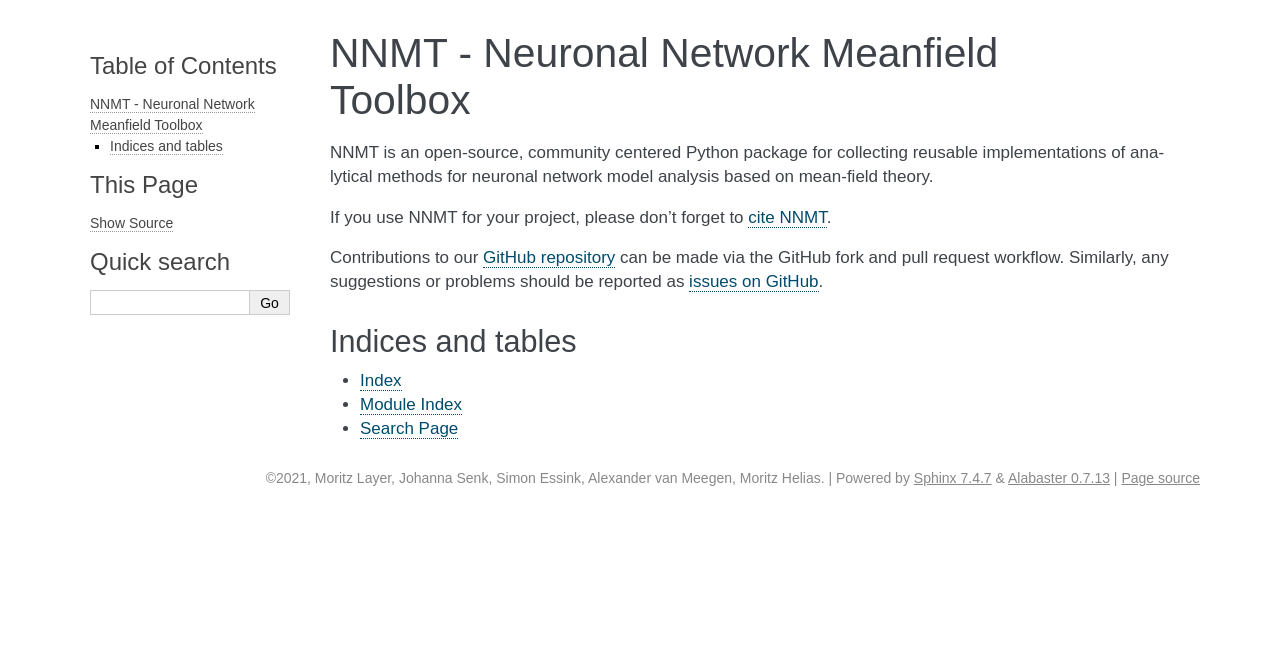
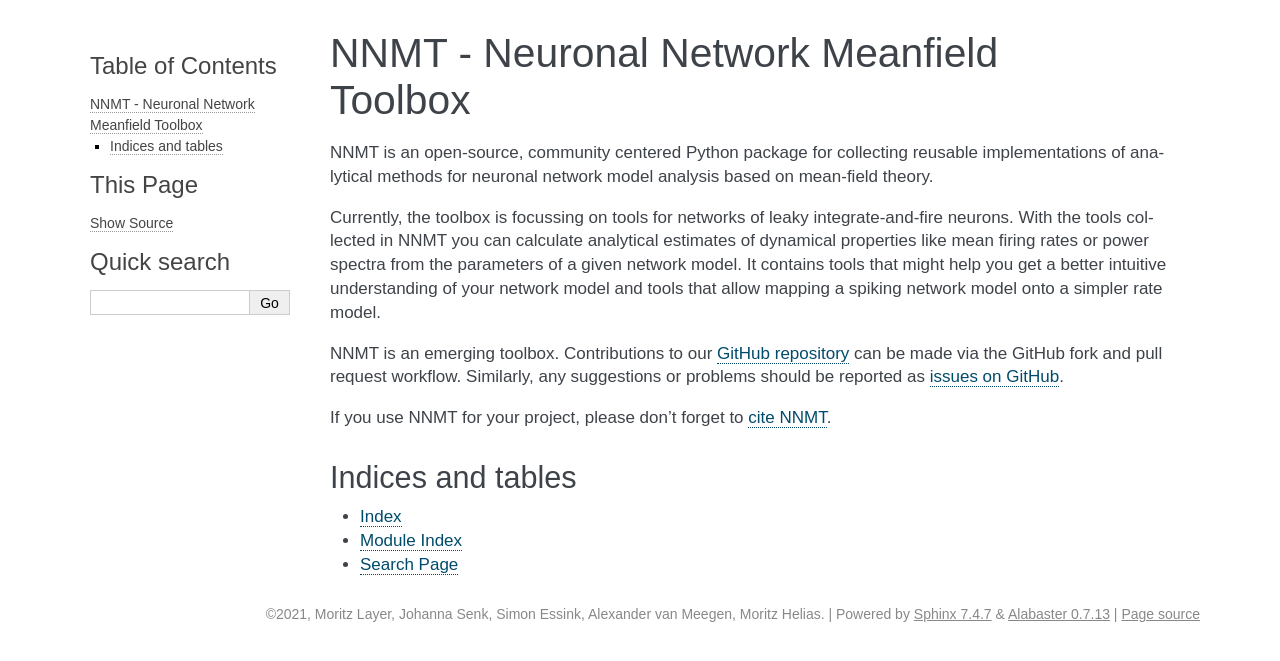
Before and after one commit to INM-6/nnmt, a Sphinx documentation site: the page built from docs/source/index.rst, in a window 1280 px wide. Shown: the top 661 px of the page. Built offline with Sphinx 7.4.7, drawn with Linux system fonts in a browser that asks for light colours; formulas are drawn with MathJax 3; pages that are not in the unit, such as notebooks, are missing from menus.

Commit message:
Work on welcome page

```diff
--- a/docs/source/index.rst
+++ b/docs/source/index.rst
@@ -24,13 +24,20 @@ NNMT is an open-source, community centered Python package for collecting
 reusable implementations of analytical methods for neuronal network model
 analysis based on mean-field theory.
 
+Currently, the toolbox is focussing on tools for networks of leaky
+integrate-and-fire neurons. With the tools collected in NNMT you can calculate
+analytical estimates of dynamical properties like mean firing rates or power
+spectra from the parameters of a given network model. It contains tools that
+might help you get a better intuitive understanding of your network model and
+tools that allow mapping a spiking network model onto a simpler rate model.
+
+NNMT is an emerging toolbox. Contributions to our `GitHub repository
+<https://github.com/INM-6/nnmt>`_ can be made via the GitHub fork and pull
+request workflow. Similarly, any suggestions or problems should be reported as
+`issues on GitHub <https://github.com/INM-6/nnmt/issues>`_.
+
 If you use NNMT for your project, please don't forget to
 :ref:`cite NNMT <citing>`.
-
-Contributions to our `GitHub repository <https://github.com/INM-6/nnmt>`_ can
-be made via the GitHub fork and pull request workflow. Similarly, any
-suggestions or problems should be reported as
-`issues on GitHub <https://github.com/INM-6/nnmt/issues>`_.
 
 
 ******************
```
